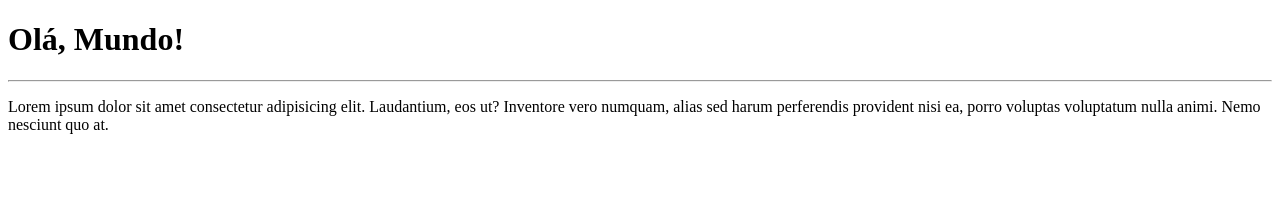
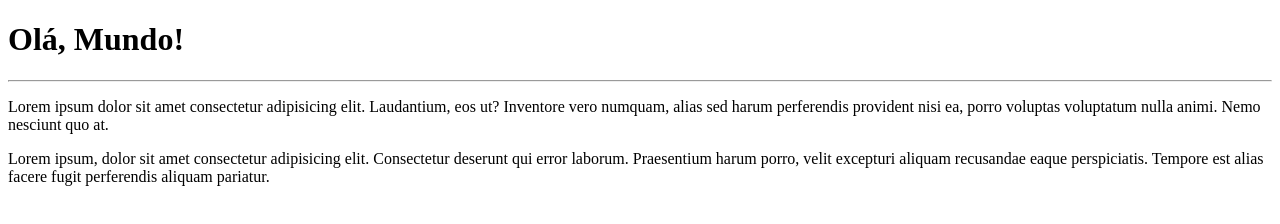
Before and after one commit to MarcelmeloA/Ola-Mundo, a plain HTML site: page site_exemplo/index.html in a window 1280 px wide. Drawn offline with Linux system fonts and the light colour scheme.

Commit message:
Novo paragrafo
Pagina Principal

```diff
--- a/site_exemplo/index.html
+++ b/site_exemplo/index.html
@@ -10,6 +10,7 @@
     <h1>Olá, Mundo!</h1>
     <hr>
     <p>Lorem ipsum dolor sit amet consectetur adipisicing elit. Laudantium, eos ut? Inventore vero numquam, alias sed harum perferendis provident nisi ea, porro voluptas voluptatum nulla animi. Nemo nesciunt quo at.</p>
+    <p>Lorem ipsum, dolor sit amet consectetur adipisicing elit. Consectetur deserunt qui error laborum. Praesentium harum porro, velit excepturi aliquam recusandae eaque perspiciatis. Tempore est alias facere fugit perferendis aliquam pariatur.</p>
 
 </body>
 </html>
```
